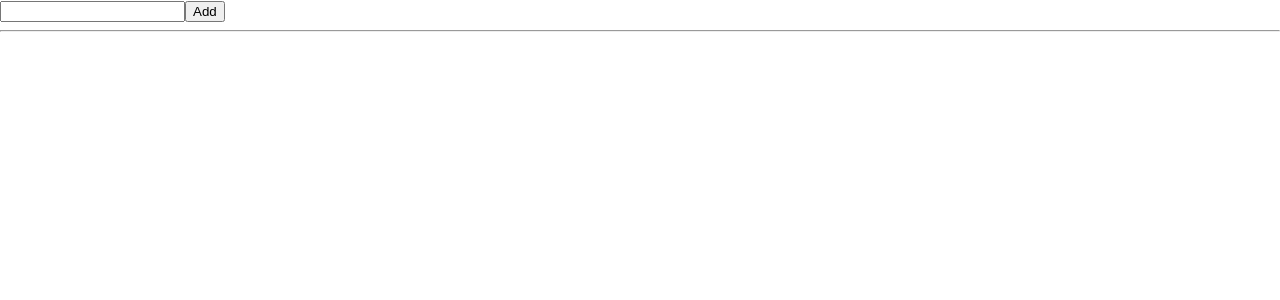
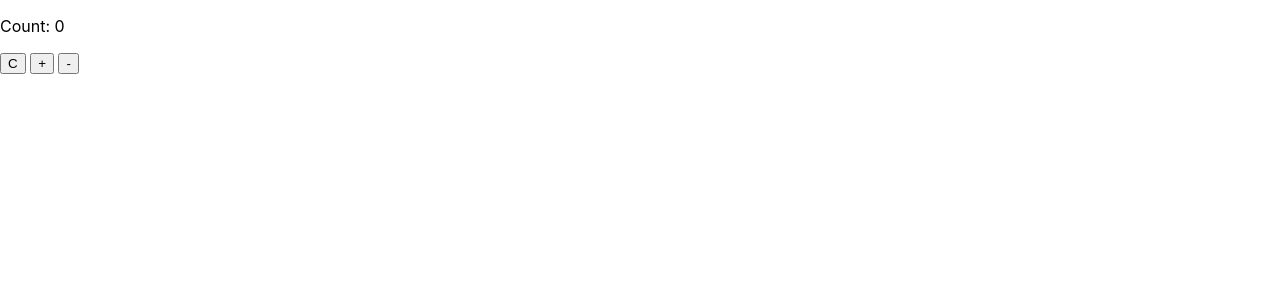
Before and after one commit to fukuchiharuki/study, a React (Create React App) app: page / in a window 1280 px wide. Shown: the top 300 px of the page. Built offline with nearby package versions, Linux system fonts and the light colour scheme.

Commit message:
feat: ステートの更新に関数を渡すことができる

```diff
--- a/src/App.tsx
+++ b/src/App.tsx
@@ -1,8 +1,8 @@
 import React from 'react';
-import TodoList from './TodoList';
+import Counter from './Counter';
 
 function App() {
-  return <TodoList />;
+  return <Counter initialValue={0} />;
 }
 
 export default App;
--- /dev/null
+++ b/src/Counter.tsx
@@ -0,0 +1,17 @@
+import React, { useState } from 'react';
+
+function Counter(props: { initialValue: number }) {
+  const { initialValue } = props;
+  const [count, setCount] = useState(initialValue);
+
+  return (
+    <div>
+      <p>Count: {count}</p>
+      <button onClick={() => setCount(initialValue)}> C </button> {/* value */}
+      <button onClick={() => setCount(it => it + 1)}> + </button> {/* function */}
+      <button onClick={() => setCount(it => it - 1)}> - </button> {/* function */}
+    </div>
+  );
+}
+
+export default Counter;
```
